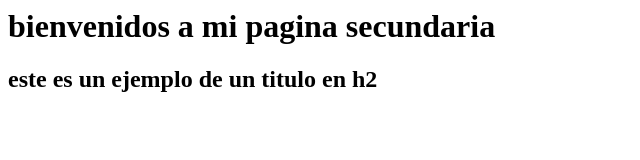
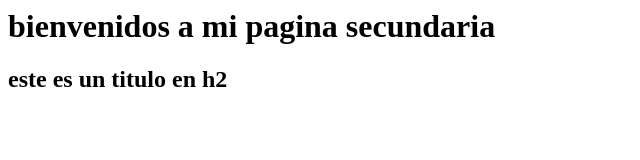
Before and after one commit to josezuluag/tareagithub, a plain HTML site: page index2.html in a window 1280 px wide. Shown: the whole page, without its empty margins (0-640 px from the left). Drawn offline with Linux system fonts and the light colour scheme.

Commit message:
cambio de la funcionalidad 3

```diff
--- a/index2.html
+++ b/index2.html
@@ -6,6 +6,6 @@
 </head>
 <body>
     <h1>bienvenidos a mi pagina secundaria</h1>
-    <h2>este es un ejemplo de un titulo en h2</h2>
+    <h2>este es  un titulo en h2</h2>
 </body>
 </html>
```
Also changed, not shown: index3.html (+1 -0 lines), captura 3 git flow.JPG (added).
